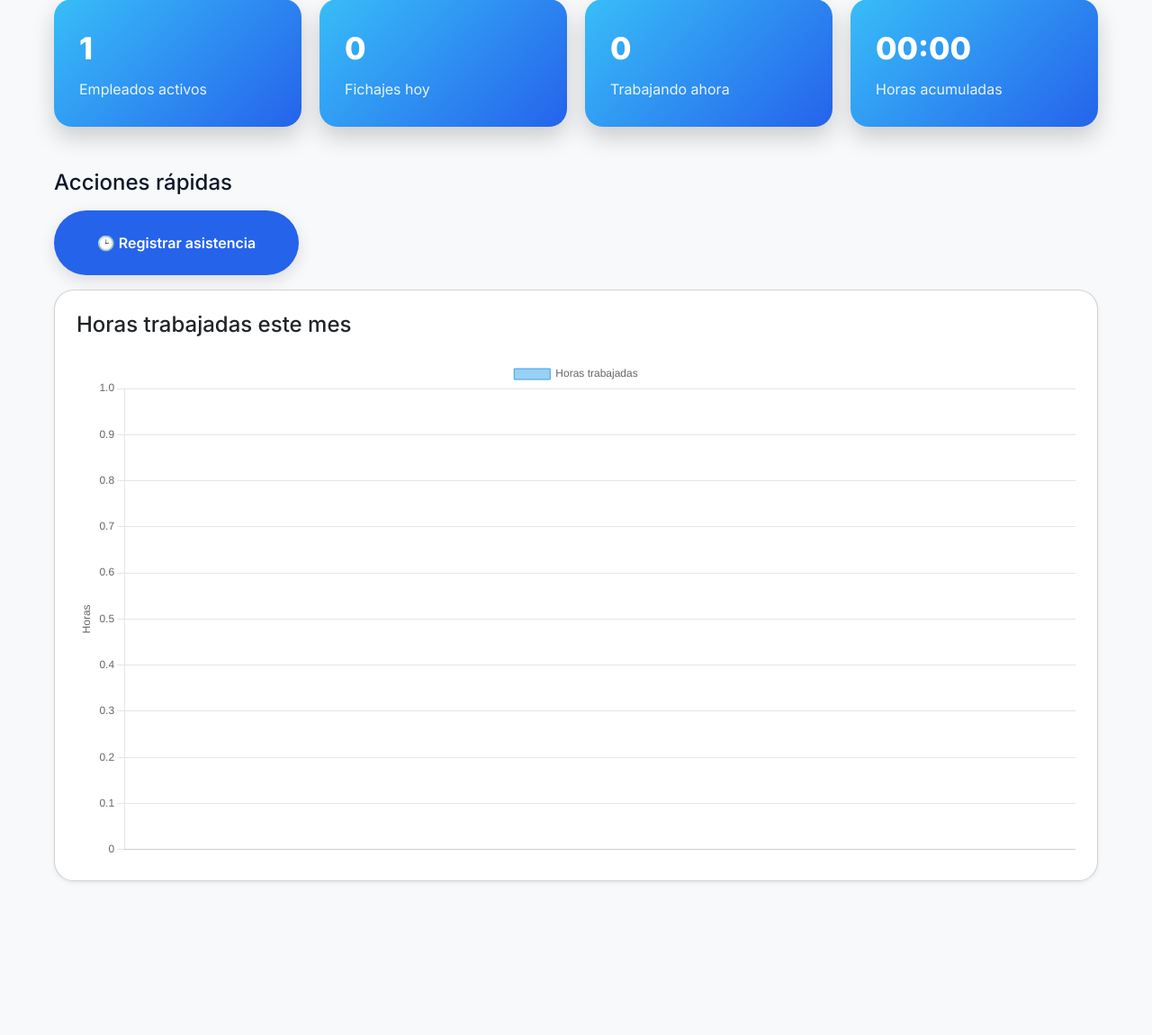
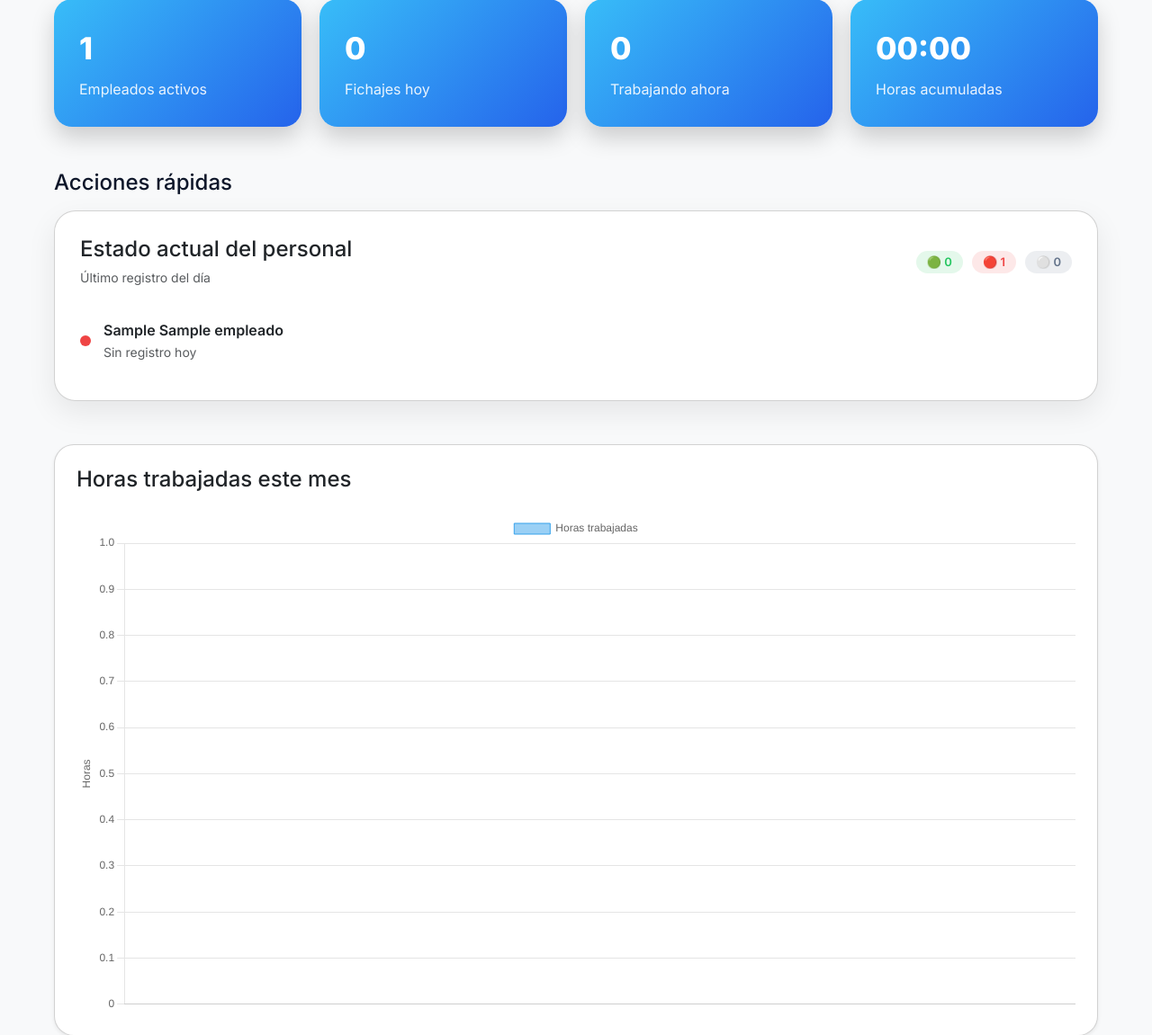
Before and after one commit to aleakd/On_TimeCheck, a Flask app: page / in a window 1280 px wide. Shown: the part 297-1448 px from the top of the page at 90% size. Run offline with Flask 3, Linux system fonts and the light colour scheme; a user stored in the database is signed in; tables that the repository leaves empty hold one stand-in row (values such as "Sample post"); some libraries are stand-ins or nearby versions; some web fonts are replaced.

Commit message:
cambio de password, dashboard con empleados en planata

```diff
--- a/app/routes/main.py
+++ b/app/routes/main.py
@@ -2,6 +2,7 @@ from flask import Blueprint, render_template
 from flask_login import login_required, current_user
 from app.models import Empleado, Asistencia, db
 from datetime import datetime
+from sqlalchemy import func
 
 from app.multitenant import empleados_empresa, asistencias_empresa
 from collections import defaultdict
@@ -97,6 +98,77 @@ def dashboard():
         labels.append(dia.strftime("%d/%m"))
         data.append(round(horas_por_dia[dia] / 3600, 2))
 
+    if current_user.rol == "empleado":
+        empleados = [current_user.empleado]
+    else:
+        empleados = Empleado.query.filter_by(
+            empresa_id=current_user.empresa_id,
+            activo=True
+        ).all()
+
+    subquery = (
+        db.session.query(
+            Asistencia.empleado_id,
+            func.max(Asistencia.fecha_hora).label("ultima_fecha")
+        )
+        .filter(
+            Asistencia.empresa_id == current_user.empresa_id,
+            func.date(Asistencia.fecha_hora) == hoy
+        )
+        .group_by(Asistencia.empleado_id)
+        .subquery()
+    )
+
+    ultimos_registros = (
+        db.session.query(Asistencia)
+        .join(
+            subquery,
+            (Asistencia.empleado_id == subquery.c.empleado_id) &
+            (Asistencia.fecha_hora == subquery.c.ultima_fecha)
+        )
+        .all()
+    )
+
+    registro_dict = {
+        r.empleado_id: r
+        for r in ultimos_registros
+    }
+
+    empleados_estado = []
+
+    for emp in empleados:
+
+        registro = registro_dict.get(emp.id)
+
+        if registro:
+            if registro.tipo == "INGRESO":
+                estado = "ingreso"
+            else:
+                estado = "salida"
+
+            empleados_estado.append({
+                "nombre": f"{emp.apellido} {emp.nombre}",
+                "estado": estado,
+                "hora": registro.fecha_hora.strftime("%H:%M")
+            })
+
+        else:
+            empleados_estado.append({
+                "nombre": f"{emp.apellido} {emp.nombre}",
+                "estado": "sin_registro",
+                "hora": None
+            })
+
+        orden_prioridad = {
+            "ingreso": 0,
+            "sin_registro": 1,
+            "salida": 2
+        }
+
+        empleados_estado.sort(
+            key=lambda x: orden_prioridad[x["estado"]]
+        )
+
 
 
     return render_template(
@@ -107,5 +179,6 @@ def dashboard():
         horas_mes=horas_mes,
         chart_labels=labels,
         chart_data=data,
-        fecha_hoy=hoy
+        fecha_hoy=hoy,
+        empleados_estado=empleados_estado,
     )
--- a/app/static/style.css
+++ b/app/static/style.css
@@ -372,3 +372,106 @@ tr:hover {
   border-radius:22px;
   box-shadow:0 10px 28px rgba(0,0,0,0.10);
 }
+
+
+/*DASBOARD QUIEN ESTA EN BAse*/
+/* ===== STAFF STATUS PREMIUM ===== */
+
+.staff-status-card{
+  border-radius:24px;
+  padding:28px;
+  box-shadow:0 12px 32px rgba(0,0,0,0.08);
+}
+
+.staff-header{
+  display:flex;
+  justify-content:space-between;
+  align-items:center;
+  flex-wrap:wrap;
+  margin-bottom:20px;
+  gap:15px;
+}
+
+.staff-summary{
+  display:flex;
+  gap:10px;
+}
+
+.badge{
+  padding:6px 12px;
+  border-radius:20px;
+  font-size:13px;
+  font-weight:600;
+}
+
+.badge-in{
+  background:rgba(34,197,94,0.12);
+  color:var(--success);
+}
+
+.badge-missing{
+  background:rgba(239,68,68,0.12);
+  color:var(--danger);
+}
+
+.badge-out{
+  background:rgba(100,116,139,0.12);
+  color:var(--text-muted);
+}
+
+/* Scroll elegante */
+.staff-list-scroll{
+  max-height:360px;
+  overflow-y:auto;
+  padding-right:4px;
+}
+
+/* Filas */
+.staff-row{
+  padding:14px 0;
+  border-bottom:1px solid var(--border);
+  transition:.2s;
+}
+
+.staff-row:last-child{
+  border-bottom:none;
+}
+
+.staff-row:hover{
+  background:#f8fafc;
+  border-radius:12px;
+  padding-left:10px;
+}
+
+/* Layout interno */
+.staff-left{
+  display:flex;
+  align-items:center;
+  gap:14px;
+}
+
+.status-dot{
+  width:12px;
+  height:12px;
+  border-radius:50%;
+}
+
+.dot-in{
+  background:var(--success);
+}
+
+.dot-out{
+  background:var(--text-muted);
+}
+
+.dot-missing{
+  background:var(--danger);
+}
+
+.staff-name{
+  font-weight:600;
+}
+
+.staff-time{
+  font-size:14px;
+}
--- a/app/templates/base.html
+++ b/app/templates/base.html
@@ -40,8 +40,9 @@
 
         <div class="d-none d-lg-flex align-items-center gap-4 menu">
 
-            {% if current_user.rol in ['admin','supervisor','empleado'] %}
+            {% if current_user.rol in ['empleado'] %}
                 <a href="/fichaje" class="nav-link">🕒 Fichaje</a>
+                <a href="/cambiar-password" class="nav-link">🕒 Contraseña</a>
              {% endif %}
 
             {% if current_user.rol in ['admin','supervisor'] %}
--- a/app/templates/dashboard.html
+++ b/app/templates/dashboard.html
@@ -62,12 +62,21 @@
 ================================ -->
 <h4 class="mb-3">Acciones rápidas</h4>
 <div class="row quick-actions">
-
+    {% if current_user.rol in ['empleado'] %}
     <div class="col-md-3 mb-3">
         <a href="/fichaje" class="btn btn-primary w-100 p-4">
             🕒 Registrar asistencia
         </a>
     </div>
+    {% endif %}
+
+    {% if current_user.rol in ['admin', 'supervisor'] %}
+    <div class="col-md-3 mb-3">
+        <a href="/asistencias" class="btn btn-primary w-100 p-4">
+            🕒 Registrar asistencia
+        </a>
+    </div>
+    {% endif %}
 
     {% if current_user.rol in ['admin','supervisor'] %}
     <div class="col-md-3 mb-3">
@@ -113,6 +122,69 @@
 
 
 <!-- ===============================
+     ESTADO ACTUAL DEL PERSONAL
+================================ -->
+<div class="card staff-status-card mb-5">
+
+    <!-- Header -->
+    <div class="staff-header">
+        <div>
+            <h4 class="mb-1">Estado actual del personal</h4>
+            <small class="text-muted">Último registro del día</small>
+        </div>
+
+        <div class="staff-summary">
+            <span class="badge badge-in">
+                🟢 {{ empleados_estado|selectattr("estado","equalto","ingreso")|list|length }}
+            </span>
+
+            <span class="badge badge-missing">
+                🔴 {{ empleados_estado|selectattr("estado","equalto","sin_registro")|list|length }}
+            </span>
+
+            <span class="badge badge-out">
+                ⚪ {{ empleados_estado|selectattr("estado","equalto","salida")|list|length }}
+            </span>
+        </div>
+    </div>
+
+    <!-- Lista -->
+    <div class="staff-list-scroll">
+
+        {% for emp in empleados_estado %}
+        <div class="staff-row">
+
+            <div class="staff-left">
+                <div class="status-dot
+                    {% if emp.estado == 'ingreso' %}dot-in
+                    {% elif emp.estado == 'salida' %}dot-out
+                    {% else %}dot-missing{% endif %}">
+                </div>
+
+                <div>
+                    <div class="staff-name">
+                        {{ emp.nombre }}
+                    </div>
+                    <div class="staff-time text-muted">
+                        {% if emp.estado == 'ingreso' %}
+                            En planta desde {{ emp.hora }}
+                        {% elif emp.estado == 'salida' %}
+                            Salida a las {{ emp.hora }}
+                        {% else %}
+                            Sin registro hoy
+                        {% endif %}
+                    </div>
+                </div>
+            </div>
+
+        </div>
+        {% endfor %}
+
+    </div>
+
+</div>
+
+<!-- ===============================
      GRÁFICO TENDENCIA
 ================================ -->
 <div class="card shadow-sm p-4 mb-5 chart-card">
```
Also changed, not shown: app/routes/auth.py (+40 -1 lines), app/routes/usuarios.py (+26 -0 lines), app/templates/cambiar_password.html (added, +27 -0 lines), app/templates/usuarios.html (+7 -1 lines).
